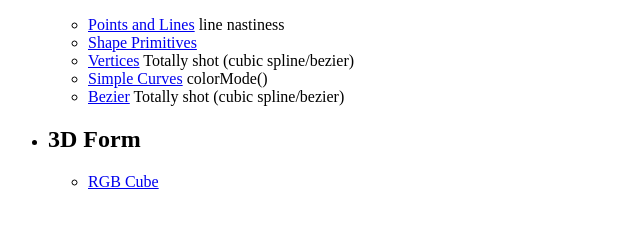
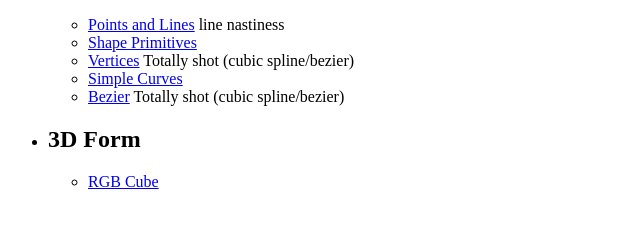
Before and after one commit to markchadwick/proxe, a plain HTML site: page examples/index.html in a window 1280 px wide. Shown: the part 400-628 px from the top of the page, 0-640 px from the left. Drawn offline with Linux system fonts and the light colour scheme.

Commit message:
Working on curve impls

```diff
--- a/examples/index.html
+++ b/examples/index.html
@@ -32,7 +32,7 @@
           <li><a href="form/points_and_lines/index.html">Points and Lines</a> line nastiness</li>
           <li><a href="form/shape_primitives/index.html">Shape Primitives</a></li>
           <li><a href="form/vertices/index.html">Vertices</a> Totally shot (cubic spline/bezier)</li>
-          <li><a href="form/simple_curves/index.html">Simple Curves</a> colorMode()</li>
+          <li><a href="form/simple_curves/index.html">Simple Curves</a></li>
           <li><a href="form/bezier/index.html">Bezier</a> Totally shot (cubic spline/bezier)</li>
         </ul>
       </li>
```
Also changed, not shown: 6 other files.
